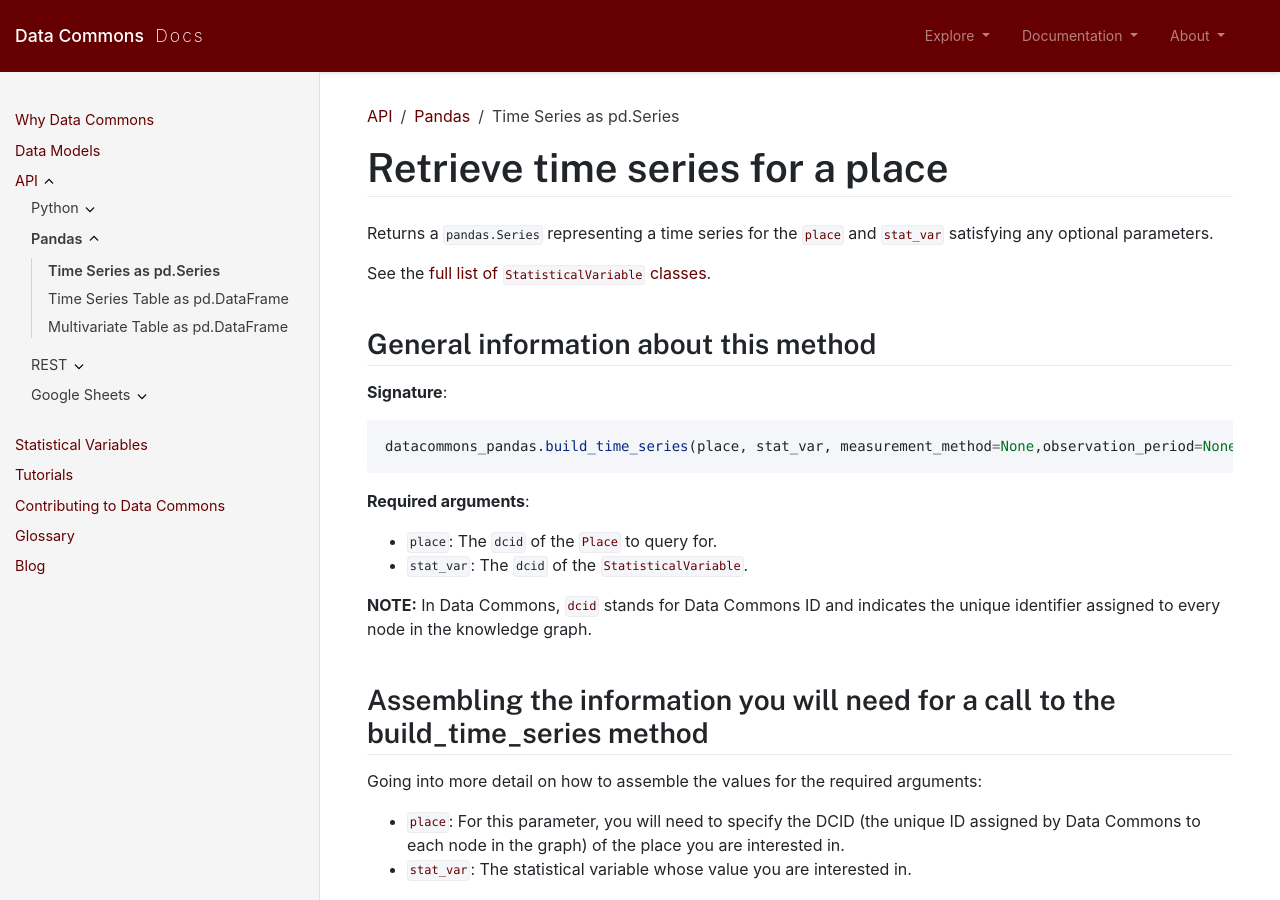
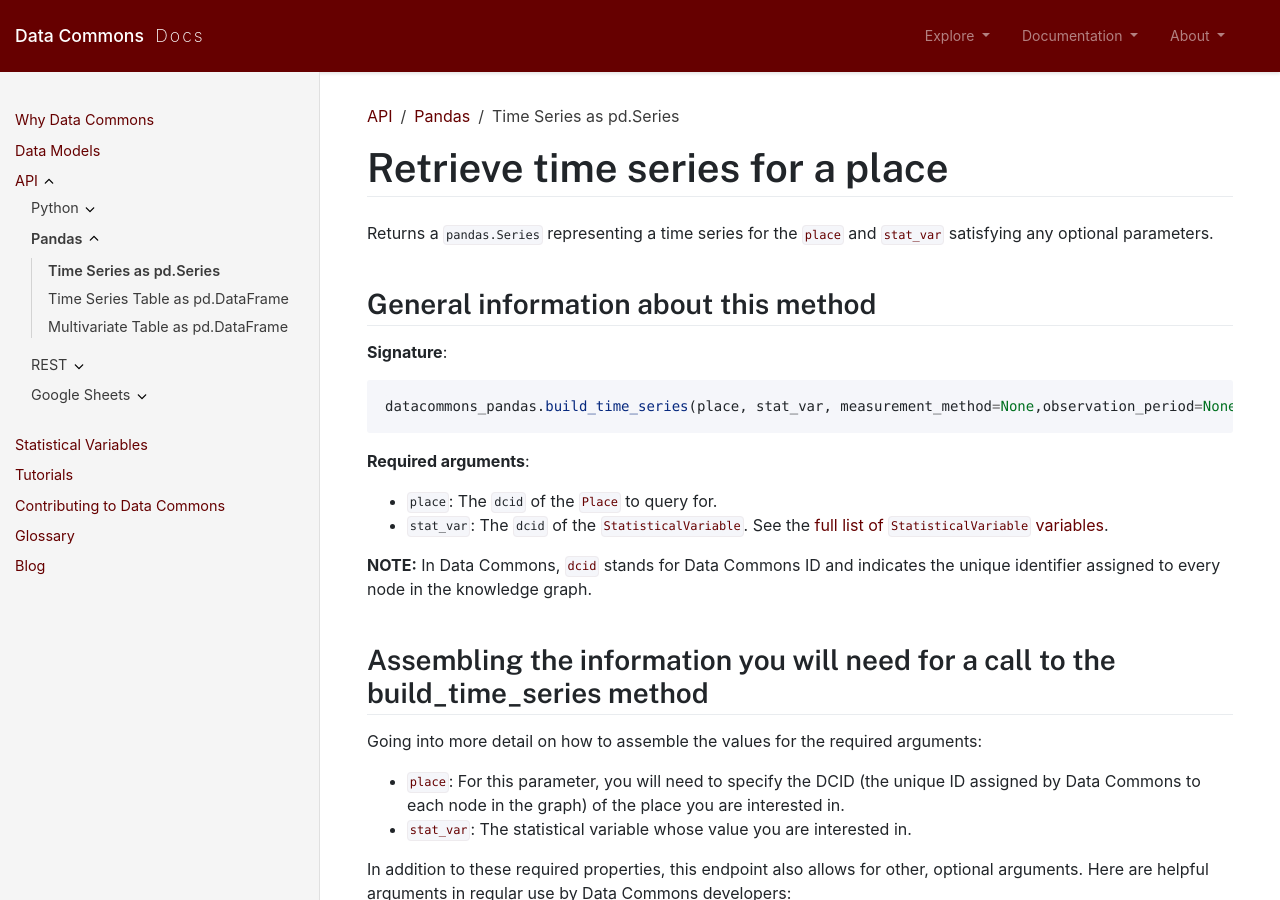
Before and after one commit to datacommonsorg/docsite, a Jekyll site: the page built from api/pandas/time_series.md, in a window 1280 px wide and 900 px high. Built offline with Jekyll 4.4.1, drawn with Linux system fonts in a browser that asks for light colours; comment, search, counter and statistics services are not loaded; some of the changed lines change nothing that is shown.

Commit message:
per feedback

```diff
--- a/api/pandas/time_series.md
+++ b/api/pandas/time_series.md
@@ -11,8 +11,6 @@ grand_parent: API
 Returns a `pandas.Series` representing a time series for the [`place`](https://datacommons.org/browser/Place) and
 [`stat_var`](https://datacommons.org/browser/StatisticalVariable) satisfying any optional parameters.
 
-See the [full list of `StatisticalVariable` classes](/statistical_variables.html).
-
 ## General information about this method
 
 **Signature**:
@@ -23,7 +21,7 @@ datacommons_pandas.build_time_series(place, stat_var, measurement_method=None,ob
 **Required arguments**:
 
 * `place`: The `dcid` of the [`Place`](https://datacommons.org/browser/Place) to query for.
-* `stat_var`: The `dcid` of the [`StatisticalVariable`](https://datacommons.org/browser/StatisticalVariable).
+* `stat_var`: The `dcid` of the [`StatisticalVariable`](https://datacommons.org/browser/StatisticalVariable). See the [full list of `StatisticalVariable` variables](/statistical_variables.html).
 
 **NOTE:** In Data Commons, [`dcid`](/glossary.html) stands for Data Commons ID and indicates the unique identifier assigned to every node in the knowledge graph.
 
```
